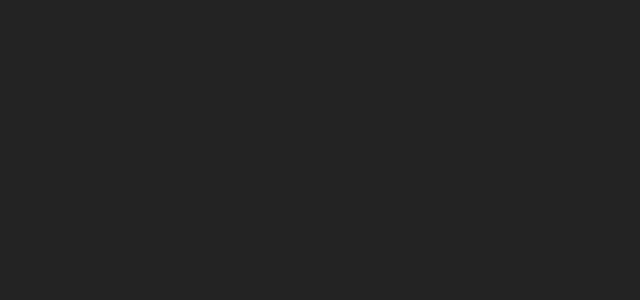
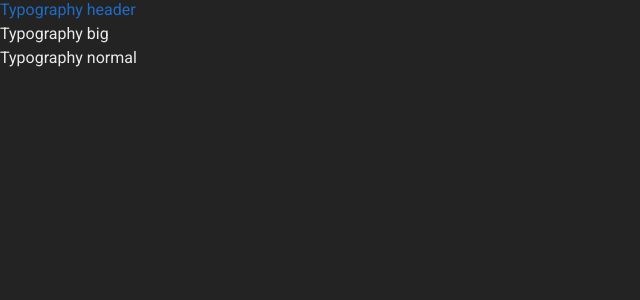
Before and after one commit to gamenarkyt/YakireUI, a React (Vite) app: page / in a window 1280 px wide. Shown: the top 300 px of the page, without its empty margins (0-640 px from the left). Built offline with nearby package versions, Linux system fonts and the light colour scheme.

Commit message:
migrate to css from scss part 1

```diff
--- a/src/components/Button/Button.tsx
+++ b/src/components/Button/Button.tsx
@@ -1,4 +1,4 @@
-import styles from "./Button.module.scss";
+import styles from "./Button.module.css";
 
 import clsx from "clsx";
 import { FC, PropsWithChildren } from "react";
--- a/src/components/Divider/Divider.tsx
+++ b/src/components/Divider/Divider.tsx
@@ -1,4 +1,4 @@
-import styles from "./Divider.module.scss";
+import styles from "./Divider.module.css";
 
 export const Divider = () => {
   return <span className={styles.divider}></span>;
--- /dev/null
+++ b/src/components/Group/Group.module.css
@@ -0,0 +1,9 @@
+.rootgroup {
+  display: flex;
+  gap: 5px;
+}
+.group_vertical {
+  display: flex;
+  flex-direction: column;
+  gap: 5px;
+}
--- /dev/null
+++ b/src/components/Group/Group.tsx
@@ -0,0 +1,20 @@
+import { FC, PropsWithChildren } from "react";
+import styles from "./Group.module.css";
+import clsx from "clsx";
+
+type IVariant = "vertical" | "horizontal";
+
+interface IProps {
+  className?: String;
+  variant?: IVariant;
+}
+export const Group: FC<PropsWithChildren<IProps>> = ({
+  className,
+  children,
+  variant = "horizontal",
+}) => {
+  const _class = clsx(styles.rootgroup, className, {
+    [styles.group_vertical]: variant === "vertical",
+  });
+  return <div className={_class}>{children}</div>;
+};
--- a/src/components/Input/Input.tsx
+++ b/src/components/Input/Input.tsx
@@ -1,5 +1,5 @@
 import { FC, ReactNode } from "react";
-import styles from "./Input.module.scss";
+import styles from "./Input.module.css";
 import clsx from "clsx";
 
 interface IProps {
--- a/src/components/Typography/Typography.tsx
+++ b/src/components/Typography/Typography.tsx
@@ -1,5 +1,5 @@
 import clsx from "clsx";
-import styles from "./Typography.module.scss";
+import styles from "./Typography.module.css";
 
 import { FC, PropsWithChildren } from "react";
 
--- a/src/pages/MainPage/MainPage.tsx
+++ b/src/pages/MainPage/MainPage.tsx
@@ -1,9 +1,14 @@
+import { Group } from "@/components/Group/Group";
 import { Typography } from "@/components/Typography/Typography";
 
 export const MainPage = () => {
   return (
     <div>
-      <Typography />
+      <Group variant="vertical">
+        <Typography variant="header">Typography header</Typography>
+        <Typography variant="big">Typography big</Typography>
+        <Typography variant="normal">Typography normal</Typography>
+      </Group>
     </div>
   );
 };
```
Also changed, not shown: src/components/Button/Button.module.css (renamed from src/components/Button/Button.module.scss), src/components/Divider/Divider.module.css (renamed from src/components/Divider/Divider.module.scss), src/components/Input/Input.module.css (renamed from src/components/Input/Input.module.scss), src/components/Typography/Typography.module.css (renamed from src/components/Typography/Typography.module.scss).
